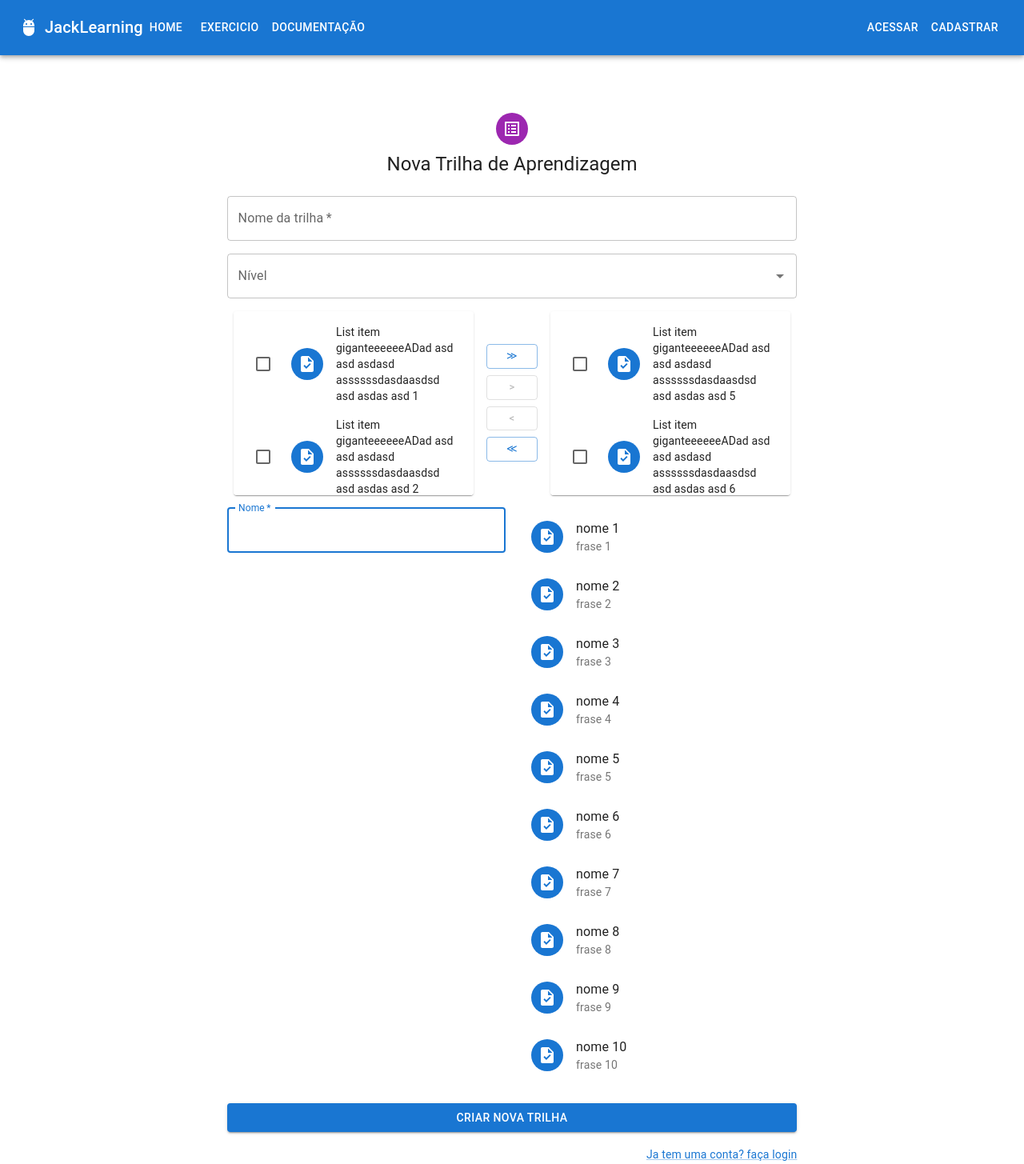
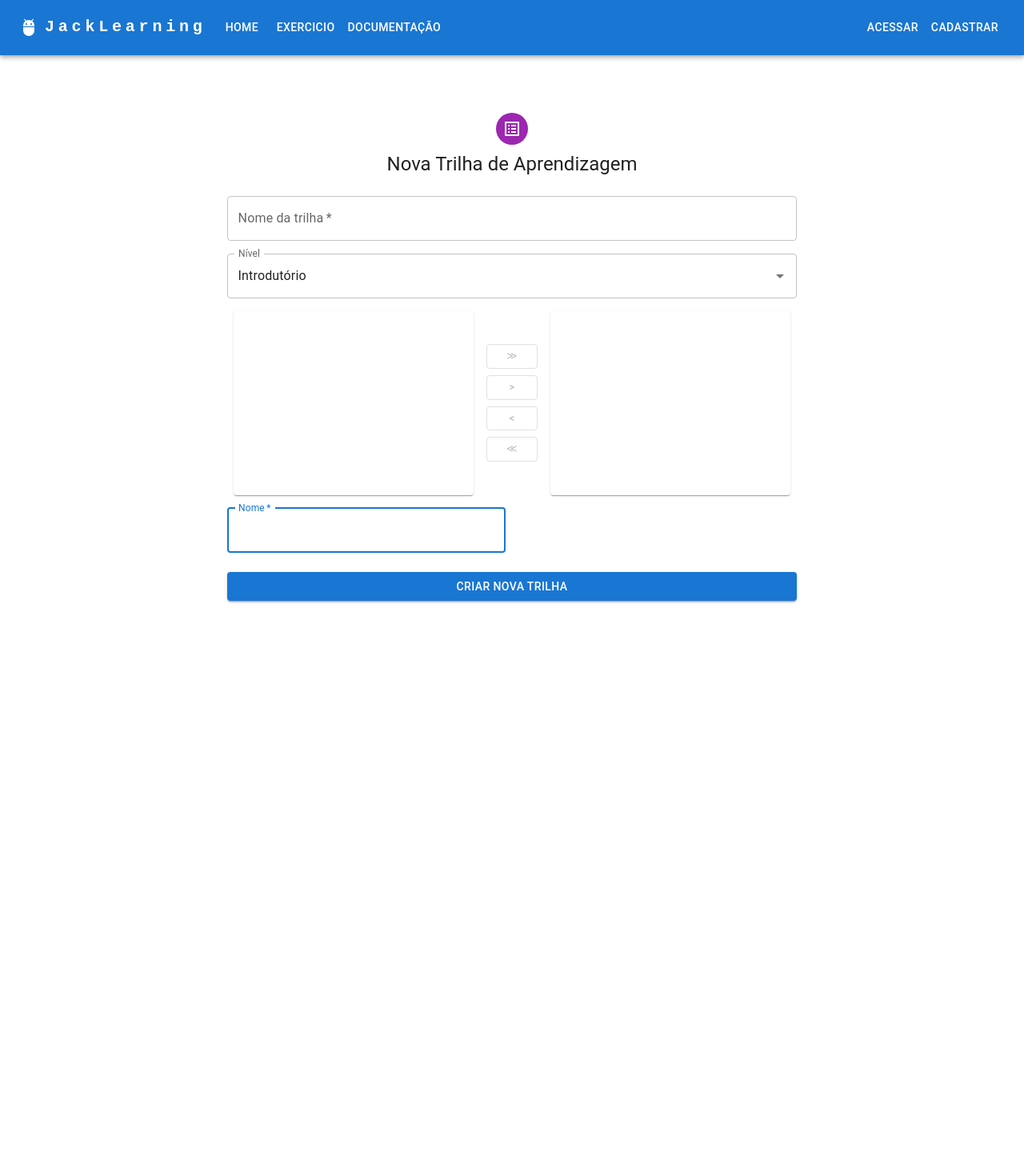
Before and after one commit to Real-Fael/jack_learning, a React (Create React App) app: page /NewExerciseTrail in a window 1280 px wide. Shown: the whole page at 80% size. After the commit the page ends 800 px from the top, so only its background shows below. Built offline with nearby package versions, Linux system fonts and the light colour scheme.

Commit message:
Criada a linkagem da lista Drag com os execicios desenvolvidos.(falta tratar o formulário)

```diff
--- a/src/components/draggableList/DraggableList.js
+++ b/src/components/draggableList/DraggableList.js
@@ -19,7 +19,7 @@ const DraggableList = React.memo(({ items, onDragEnd }) => {
         {provided => (
           <div ref={provided.innerRef} {...provided.droppableProps}>
             {items.map((item, index) => (
-              <DraggableListItem item={item} index={index} key={item.id} />
+             <></> // <DraggableListItem item={item} index={index} key={item.id} />
             ))}
             {provided.placeholder}
           </div>
--- a/src/components/draggableList/DraggableListItem.js
+++ b/src/components/draggableList/DraggableListItem.js
@@ -8,6 +8,7 @@ import ListItemText from '@material-ui/core/ListItemText';
 import Avatar from '@mui/material/Avatar';
 import InboxIcon from '@mui/icons-material/Inbox';
 import TaskIcon from '@mui/icons-material/Task';
+import { Checkbox, ListItemIcon } from '@mui/material';
 // import { Item } from '../typings';
 
 const useStyles = makeStyles({
@@ -23,15 +24,30 @@ const useStyles = makeStyles({
 
 const DraggableListItem = (props) => {
   const classes = useStyles();
+  console.log("draggableId")
+  console.log(props.item.id)
+
   return (
-    <Draggable draggableId={props.item.id} index={props.index}>
+    <Draggable draggableId={`${props.item.id+1}`} index={props.index}>
       {(provided, snapshot) => (
         <ListItem
           ref={provided.innerRef}
           {...provided.draggableProps}
           {...provided.dragHandleProps}
           className={snapshot.isDragging ? classes.draggingListItem : ''}
+          // button
+          onClick={props.handleToggle(props.item)}
         >
+          <ListItemIcon>
+            <Checkbox
+              checked={props.checked}
+              tabIndex={-1}
+              disableRipple
+              inputProps={{
+                'aria-labelledby': props.labelId,
+              }}
+            />
+          </ListItemIcon>
           <ListItemAvatar>
             <Avatar sx={{
                         bgcolor: 'primary.main',
@@ -39,7 +55,7 @@ const DraggableListItem = (props) => {
               <TaskIcon  />
             </Avatar>
           </ListItemAvatar>
-          <ListItemText primary={props.item.primary} secondary={props.item.secondary} />
+          <ListItemText primary={`${props.item.id} : ${props.item.title}`} secondary={props.item.description.substring(0,20)} />
         </ListItem>
       )}
     </Draggable>
--- a/src/components/draggableList/TransferList.js
+++ b/src/components/draggableList/TransferList.js
@@ -9,6 +9,8 @@ import Button from '@mui/material/Button';
 import Paper from '@mui/material/Paper';
 import { Avatar, ListItemAvatar } from '@mui/material';
 import TaskIcon from '@mui/icons-material/Task';
+import DraggableListItem from './DraggableListItem';
+import { DragDropContext, Droppable } from 'react-beautiful-dnd';
 
 function not(a, b) {
   return a.filter((value) => b.indexOf(value) === -1);
@@ -18,17 +20,21 @@ function intersection(a, b) {
   return a.filter((value) => b.indexOf(value) !== -1);
 }
 
-export default function TransferList() {
+export default function TransferList(props) {
   const [checked, setChecked] = React.useState([]);
-  const [left, setLeft] = React.useState([0, 1, 2, 3]);
-  const [right, setRight] = React.useState([4, 5, 6, 7]);
+
+  console.log(props.choosedItems)
+  const [left, setLeft] = React.useState(props.items);
+  let right = props.choosedItems
+  const setRight = props.setChoosedItems//React.useState([]);
 
   const leftChecked = intersection(checked, left);
   const rightChecked = intersection(checked, right);
-
+//   const rightChecked=[]
   //verifica se o componente esta com checked, se tiver, remove, se nao tiver, inclui
   const handleToggle = (value) => () => {
-    const currentIndex = checked.indexOf(value);
+    // const currentIndex = checked.indexOf(value);
+    const currentIndex = checked.map(e => e.id).indexOf(value.id);
     const newChecked = [...checked];
 
     if (currentIndex === -1) {
@@ -64,14 +70,51 @@ export default function TransferList() {
   };
 
   // Cria a lista e os seus elementos
-  const customList = (items) => (
+  const customList = (items,onDragEnd) => (
     <Paper sx={{ width: 300, height: 230, overflow: 'auto' }}>
-      <List dense component="div" role="list">
-        {items.map((value) => {
-          const labelId = `transfer-list-item-${value}-label`;
 
-          return (
-            <ListItem
+        <DragDropContext onDragEnd={onDragEnd!==null?onDragEnd:()=>{}}>
+            <Droppable droppableId="droppable-list">
+                {provided => (
+                <div ref={provided.innerRef} {...provided.droppableProps}>
+                    {items.map((item, index) => (
+                        <DraggableListItem handleToggle= {handleToggle}
+                        item= {item}
+                        key={item.id}
+                        index={index}
+                        checked={checked.indexOf(item) !== -1}
+                        labelId={item.id}
+
+                        />
+                    ))}
+                    {provided.placeholder}
+                </div>
+                )}
+            </Droppable>
+        </DragDropContext>
+      {/* <List dense component="div" role="list">
+
+      {provided => (
+          <div ref={provided.innerRef} {...provided.droppableProps}>
+                {items.map((item,index) => {
+                    const labelId = `transfer-list-item-${item}-label`;
+
+                    return (
+                        // <></>
+                        <DraggableListItem handleToggle= {handleToggle}
+                                        item= {item}
+                                        key={item.id}
+                                        index={index}
+                                        checked={checked.indexOf(item) !== -1}
+                                        labelId={labelId}
+
+                                        />
+                                        )
+                                        })}
+
+                </div>
+        )}
+        {/*     <ListItem
               key={value}
               role="listitem"
               button
@@ -102,7 +145,8 @@ export default function TransferList() {
           );
         })}
         <ListItem />
-      </List>
+
+      </List> */}
     </Paper>
   );
 
@@ -153,7 +197,7 @@ export default function TransferList() {
           </Button>
         </Grid>
       </Grid>
-      <Grid item>{customList(right)}</Grid>
+      <Grid item>{customList(right,props.onDragEnd)}</Grid>
     </Grid>
   );
 }
--- a/src/controller/ExerciseController.js
+++ b/src/controller/ExerciseController.js
@@ -26,6 +26,17 @@ class ExerciseController {
 
 
     }
+    static getExerciseList(){
+
+        try{
+            return ExerciseService.getExerciseList()
+
+        }catch(e){
+            throw e;
+        }
+
+
+    }
 }
 
 export default ExerciseController;
--- a/src/services/ExerciseService.js
+++ b/src/services/ExerciseService.js
@@ -27,6 +27,17 @@ class ExerciseService{
         }
     }
 
+    static getExerciseList(){
+
+
+        try{
+            return LocalStorage.getExerciseList();
+
+        }catch(e){
+            throw e;
+        }
+    }
+
 }
 
 
--- a/src/views/pages/newExerciseTrail/index.js
+++ b/src/views/pages/newExerciseTrail/index.js
@@ -13,6 +13,7 @@ import DraggableList from '../../../components/draggableList/DraggableList';
 
 import trailFeatures from "../../../data/trailFeatures.json"
 import TransferList from "../../../components/draggableList/TransferList";
+import ExerciseController from "../../../controller/ExerciseController";
 
 const theme = createTheme();
 // a little function to help us with reordering the result
@@ -51,6 +52,8 @@ export const reorder =(
 function ComboBox(props) {
     return (
       <Autocomplete
+        aria-required={true}
+        defaultValue={props.trailFeatures[0]}
         disablePortal
         id="combo-box-demo"
         options={props.trailFeatures}
@@ -65,13 +68,16 @@ class NewExerciseTrail extends React.Component{
     constructor(props){
         super(props);
         console.log(props)
-
+        let exerciseList= ExerciseController.getExerciseList()
+        console.log("exerciseList")
+        console.log(exerciseList)
         const data= UsersController.getSession();
         this.state={
             session:{
                 ...data
             },
-            choosedItems:getItems(10)
+            disponibleItems: exerciseList,//getItems(10),
+            choosedItems:[]//getItems(1)
 
         }
         // const classes = useStyles();
@@ -82,11 +88,12 @@ class NewExerciseTrail extends React.Component{
 
         this.setState({choosedItems:newItems})
     }
-    onDragEnd = ({ destination, source }) => {
+    onDragEnd = (onDragEndProps) => {
         // dropped outside the list
-        if (!destination) return;
+        console.log(onDragEndProps)
+        if (!onDragEndProps.destination) return;
 
-        const newItems = reorder(this.state.choosedItems, source.index, destination.index);
+        const newItems = reorder(this.state.choosedItems, onDragEndProps.source.index, onDragEndProps.destination.index);
 
         this.setItems(newItems);
       };
@@ -134,7 +141,7 @@ class NewExerciseTrail extends React.Component{
                                 <ComboBox trailFeatures={trailFeatures.levels}></ComboBox>
                             </Grid>
                             <Grid item xs={12}>
-                             <TransferList></TransferList>
+                             <TransferList items={this.state.disponibleItems} choosedItems={this.state.choosedItems} setChoosedItems={this.setItems} onDragEnd={this.onDragEnd}></TransferList>
                             </Grid>
 
                             <Grid item xs={12} sm={6}>
@@ -161,13 +168,7 @@ class NewExerciseTrail extends React.Component{
                             >
                             Criar Nova Trilha
                             </Button>
-                            <Grid container justifyContent="flex-end">
-                            <Grid item>
-                                <Link href="/login" variant="body2">
-                                Ja tem uma conta? faça login
-                                </Link>
-                            </Grid>
-                            </Grid>
+
                         </Box>
                     </Box>
 
```
